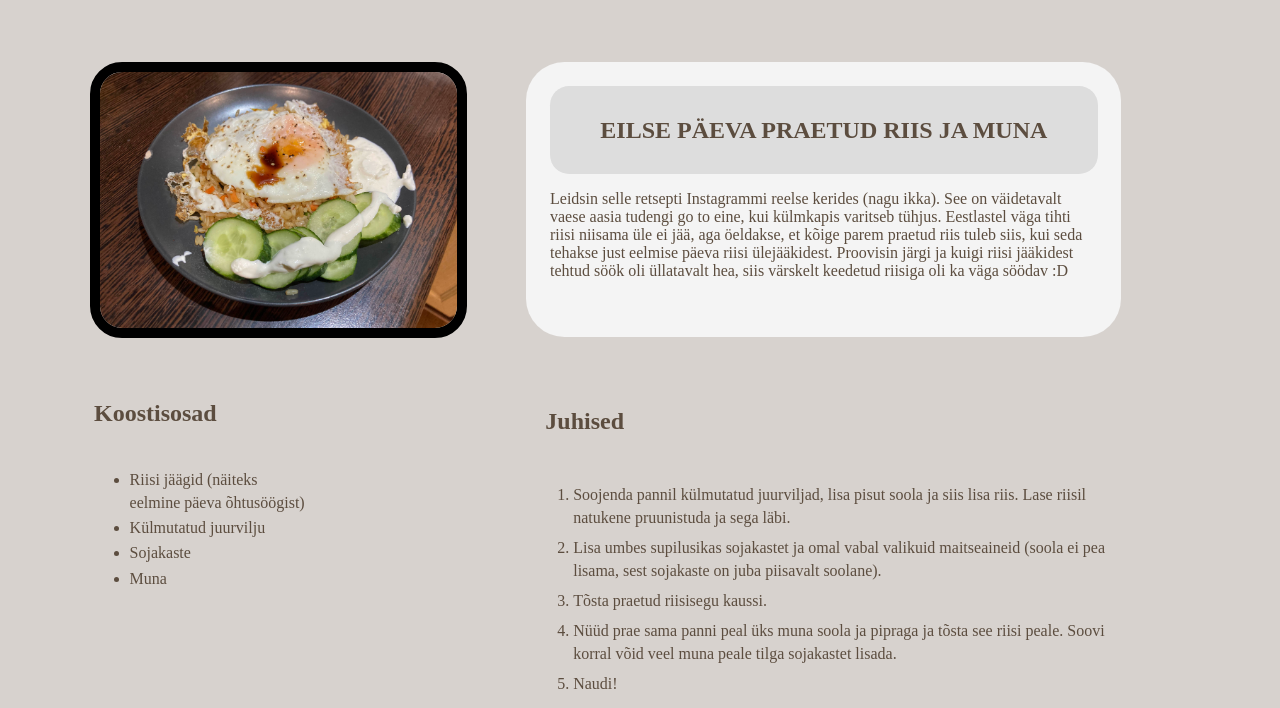
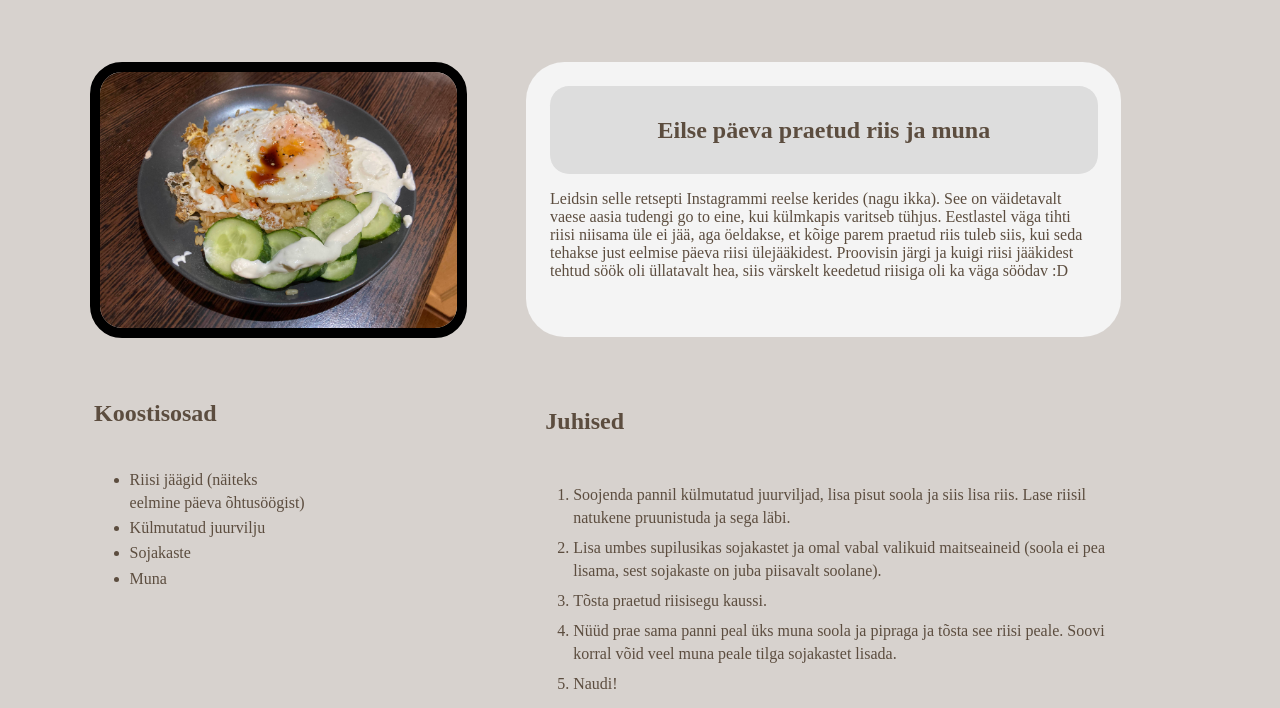
Before and after one commit to millu1/SE-veebileht, a plain HTML site: page retsept1.html in a window 1280 px wide. Shown: the part 92-800 px from the top of the page. Drawn offline with Linux system fonts and the light colour scheme.

Commit message:
muutsin retsept 1 pealkirja

```diff
--- a/retsept1.html
+++ b/retsept1.html
@@ -25,7 +25,7 @@
 
             <div class="tutvustus-kast">
                 <div class="pealkirja-kast">
-                    <h2>EILSE PÄEVA PRAETUD RIIS JA MUNA</h2>
+                    <h2>Eilse päeva praetud riis ja muna</h2>
                 </div>
                 <p>
                     Leidsin selle retsepti Instagrammi reelse kerides (nagu ikka). See on väidetavalt vaese aasia tudengi go to eine, kui külmkapis varitseb tühjus.
```
